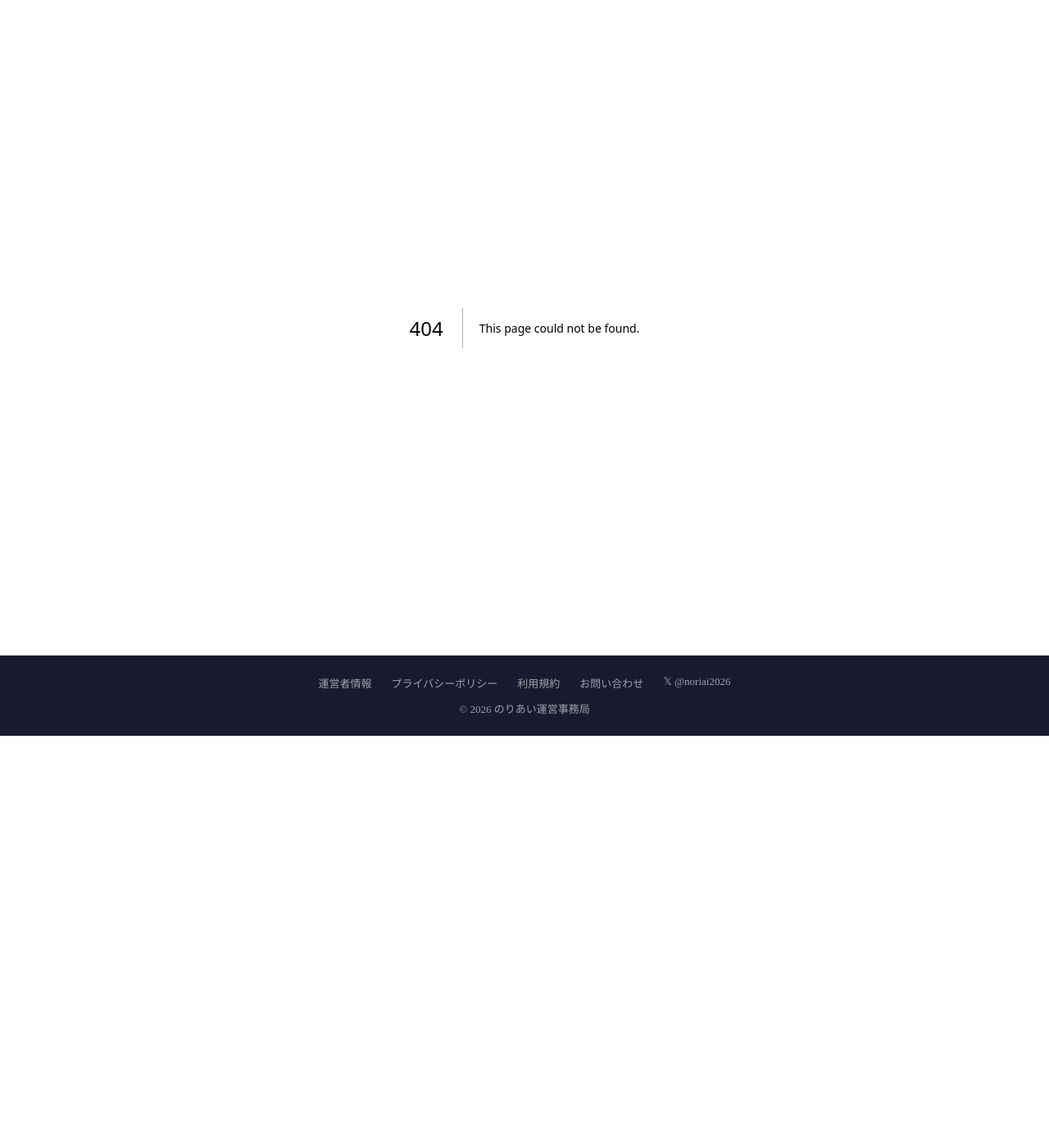
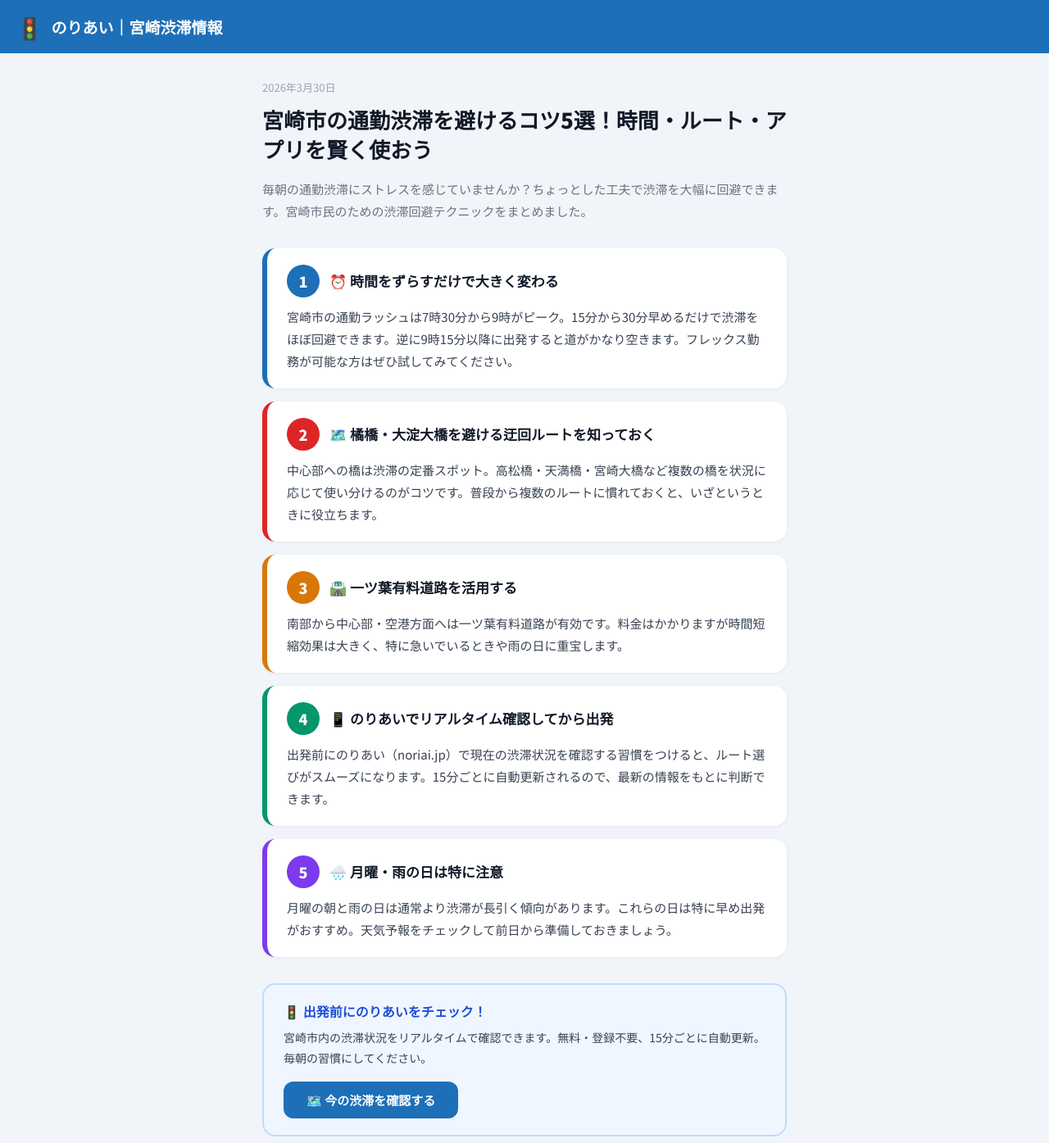
Before and after one commit to cocoroodoru2525-hub/miyazaki-traffic, a Next.js app: page /blog/commute-tips in a window 1280 px wide. Before the commit this address had no page. Shown: the top 1395 px of the page at 82% size. Before the commit the page ends 898 px from the top, so only its background shows below. Built offline with nearby package versions, Linux system fonts and the light colour scheme.

Commit message:
Create page.js

```diff
--- /dev/null
+++ b/app/blog/commute-tips/page.js
@@ -0,0 +1,70 @@
+export default function CommuteTipsPage() {
+  return (
+    <div style={{ fontFamily: "'Noto Sans JP', 'Hiragino Kaku Gothic ProN', sans-serif", background: "#f1f5f9", minHeight: "100vh", paddingBottom: 48 }}>
+      <style>{`@import url('https://fonts.googleapis.com/css2?family=Noto+Sans+JP:wght@400;700;900&display=swap'); *{box-sizing:border-box;margin:0;padding:0}`}</style>
+      <div style={{ background: "#1d6fb8", padding: "14px 20px", display: "flex", alignItems: "center", gap: 10 }}>
+        <a href="/" style={{ textDecoration: "none", display: "flex", alignItems: "center", gap: 10 }}>
+          <span style={{ fontSize: 26 }}>🚦</span>
+          <span style={{ fontSize: 19, fontWeight: 900, color: "#fff" }}>のりあい｜宮崎渋滞情報</span>
+        </a>
+      </div>
+      <div style={{ maxWidth: 680, margin: "0 auto", padding: "32px 20px" }}>
+        <div style={{ fontSize: 13, color: "#9ca3af", marginBottom: 12 }}>2026年3月30日</div>
+        <h1 style={{ fontSize: 26, fontWeight: 900, color: "#111827", lineHeight: 1.4, marginBottom: 16 }}>
+          宮崎市の通勤渋滞を避けるコツ5選！時間・ルート・アプリを賢く使おう
+        </h1>
+        <p style={{ fontSize: 15, color: "#6b7280", lineHeight: 1.8, marginBottom: 32 }}>
+          毎朝の通勤渋滞にストレスを感じていませんか？ちょっとした工夫で渋滞を大幅に回避できます。宮崎市民のための渋滞回避テクニックをまとめました。
+        </p>
+        <Tip number={1} emoji="⏰" title="時間をずらすだけで大きく変わる" color="#1d6fb8">
+          宮崎市の通勤ラッシュは7時30分から9時がピーク。15分から30分早めるだけで渋滞をほぼ回避できます。逆に9時15分以降に出発すると道がかなり空きます。フレックス勤務が可能な方はぜひ試してみてください。
+        </Tip>
+        <Tip number={2} emoji="🗺️" title="橘橋・大淀大橋を避ける迂回ルートを知っておく" color="#dc2626">
+          中心部への橋は渋滞の定番スポット。高松橋・天満橋・宮崎大橋など複数の橋を状況に応じて使い分けるのがコツです。普段から複数のルートに慣れておくと、いざというときに役立ちます。
+        </Tip>
+        <Tip number={3} emoji="🛣️" title="一ツ葉有料道路を活用する" color="#d97706">
+          南部から中心部・空港方面へは一ツ葉有料道路が有効です。料金はかかりますが時間短縮効果は大きく、特に急いでいるときや雨の日に重宝します。
+        </Tip>
+        <Tip number={4} emoji="📱" title="のりあいでリアルタイム確認してから出発" color="#059669">
+          出発前にのりあい（noriai.jp）で現在の渋滞状況を確認する習慣をつけると、ルート選びがスムーズになります。15分ごとに自動更新されるので、最新の情報をもとに判断できます。
+        </Tip>
+        <Tip number={5} emoji="🌧️" title="月曜・雨の日は特に注意" color="#7c3aed">
+          月曜の朝と雨の日は通常より渋滞が長引く傾向があります。これらの日は特に早め出発がおすすめ。天気予報をチェックして前日から準備しておきましょう。
+        </Tip>
+        <div style={{ background: "#eff6ff", border: "2px solid #bfdbfe", borderRadius: 16, padding: "20px 24px", marginTop: 32, marginBottom: 32 }}>
+          <p style={{ fontSize: 16, fontWeight: 900, color: "#1d4ed8", marginBottom: 8 }}>🚦 出発前にのりあいをチェック！</p>
+          <p style={{ fontSize: 14, color: "#374151", lineHeight: 1.8, marginBottom: 16 }}>
+            宮崎市内の渋滞状況をリアルタイムで確認できます。無料・登録不要、15分ごとに自動更新。毎朝の習慣にしてください。
+          </p>
+          <a href="/" style={{ display: "inline-block", background: "#1d6fb8", color: "#fff", padding: "12px 28px", borderRadius: 12, fontWeight: 900, fontSize: 15, textDecoration: "none" }}>
+            🗺️ 今の渋滞を確認する
+          </a>
+        </div>
+        <div style={{ borderTop: "2px solid #e5e7eb", paddingTop: 24 }}>
+          <p style={{ fontSize: 13, color: "#9ca3af", lineHeight: 1.8 }}>
+            ※ 渋滞状況は曜日・天候・季節により異なります。本記事の情報はあくまで参考としてご活用ください。
+          </p>
+        </div>
+        <div style={{ marginTop: 32, textAlign: "center" }}>
+          <a href="/" style={{ display: "inline-block", background: "#1d6fb8", color: "#fff", padding: "14px 32px", borderRadius: 14, fontWeight: 900, fontSize: 16, textDecoration: "none" }}>
+            🏠 トップに戻る
+          </a>
+        </div>
+      </div>
+    </div>
+  );
+}
+
+function Tip({ number, emoji, title, color, children }) {
+  return (
+    <div style={{ background: "#fff", borderRadius: 16, padding: "20px 24px", marginBottom: 16, boxShadow: "0 1px 4px rgba(0,0,0,0.06)", borderLeft: `6px solid ${color}` }}>
+      <div style={{ display: "flex", alignItems: "center", gap: 12, marginBottom: 10 }}>
+        <div style={{ width: 40, height: 40, borderRadius: "50%", background: color, color: "#fff", display: "flex", alignItems: "center", justifyContent: "center", fontSize: 18, fontWeight: 900, flexShrink: 0 }}>
+          {number}
+        </div>
+        <p style={{ fontSize: 17, fontWeight: 900, color: "#111827", lineHeight: 1.4 }}>{emoji} {title}</p>
+      </div>
+      <p style={{ fontSize: 15, color: "#374151", lineHeight: 1.8 }}>{children}</p>
+    </div>
+  );
+}
```
